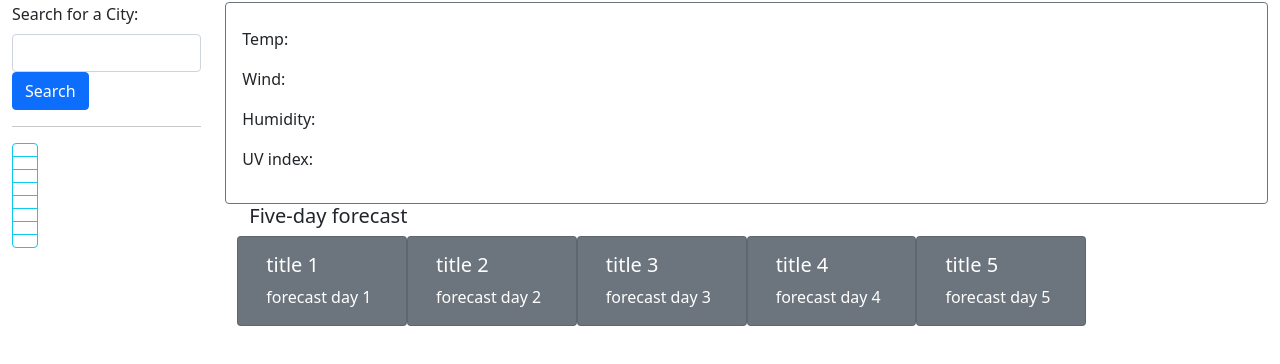
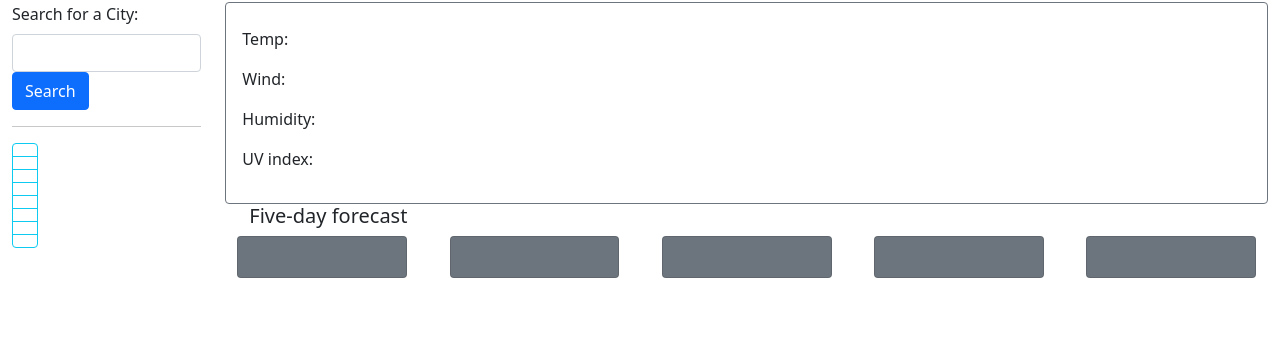
Before and after one commit to JohnSauter/Weather_Dashboard, a plain HTML site: page index.html in a window 1280 px wide. Shown: the part 54-418 px from the top of the page. Drawn offline with nearby package versions, Linux system fonts and the light colour scheme.

Commit message:
Make the display a little prettier

```diff
--- a/assets/js/script.js
+++ b/assets/js/script.js
@@ -100,7 +100,6 @@ async function add_location (city_name) {
     encodeURIComponent(api_key);
 
   /* Fetch the location of the city.  */
-  console.log(the_URL);
   const response = await fetch(the_URL);
   const json = await response.json();
   const city_obj = json;
@@ -137,13 +136,11 @@ function process_city_name (city_name) {
     return;
   }
 
-  const latitude = city_obj[0].lat;
-  const longtitude = city_obj[0].lon;
-  console.log(latitude + "," + longtitude);
-
   /* Now call the openweathermap server with the latitude
    * and longitude of the location for which we want
    * the weather.  */
+  const latitude = city_obj[0].lat;
+  const longtitude = city_obj[0].lon;
   const URL_start = "https://api.openweathermap.org/data/2.5/onecall";
   const the_URL = URL_start + "?lat=" + encodeURIComponent(latitude) +
     "&lon=" + encodeURIComponent(longtitude) + "&appid=" +
@@ -252,11 +249,11 @@ function daily_forecast (weather_data, day_no) {
   const temp_celsius_max = temp_Kelvin_max - 273.15;
   const temp_farenheit_min = (temp_celsius_min * (9/5)) + 32.0;
   const temp_farenheit_max = (temp_celsius_max * (9/5)) + 32.0;
-  forecast_body = forecast_body + "<p>Temp: " + temp_farenheit_min.toFixed(2) +
-    "&ndash;" + temp_farenheit_max.toFixed(2) + " °F</p>";
+  forecast_body = forecast_body + "<p>Temp: " + temp_farenheit_min.toFixed(0) +
+    "&ndash;" + temp_farenheit_max.toFixed(0) + " °F</p>";
   const wind_speed = this_forecast.wind_speed;
   const wind_speed_mph = wind_speed * 2.236936292054402;
-  forecast_body = forecast_body + "<p>Wind: " + wind_speed_mph.toFixed(2) +
+  forecast_body = forecast_body + "<p>Wind: " + wind_speed_mph.toFixed(0) +
     " MPH</p>";
   const humidity = this_forecast.humidity;
   forecast_body = forecast_body + "<p>Humidity: " + humidity + "%</p>";
--- a/index.html
+++ b/index.html
@@ -9,7 +9,7 @@
   <!-- Bootstrap 5.1.3 -->
   <link href="https://cdn.jsdelivr.net/npm/bootstrap@5.1.3/dist/css/bootstrap.min.css" rel="stylesheet" integrity="sha384-1BmE4kWBq78iYhFldvKuhfTAU6auU8tT94WrHftjDbrCEXSU1oBoqyl2QvZ6jIW3" crossorigin="anonymous">
 
-  <!-- jQuery 1.13.1 -->
+  <!-- jQuery UI 1.13.1 -->
   <link rel="stylesheet" href="https://code.jquery.com/ui/1.13.1/themes/base/jquery-ui.css" />
 
   <link rel="stylesheet" href="./assets/css/style.css" />
@@ -72,36 +72,36 @@
         </div>
 
         <section class="container"> <!-- 5-day forecast -->
-          <div class="row">
+          <div class="row justify-content-between">
             <h5> Five-day forecast</h5>
             <div id="forecast_1" class="card col-lg-2 text-white bg-secondary">
               <div class="card-body">
-                <h5 class="card-title">title 1</h5>
-                <p class="card-text">forecast day 1</p>
+                <h5 class="card-title"></h5>
+                <p class="card-text"></p>
               </div>
             </div> <!-- card -->
             <div id="forecast_2" class="card col-lg-2 text-white bg-secondary">
               <div class="card-body">
-                <h5 class="card-title">title 2</h5>
-                <p class="card-text">forecast day 2</p>
+                <h5 class="card-title"></h5>
+                <p class="card-text"></p>
               </div>
             </div> <!-- card -->
             <div id="forecast_3" class="card col-lg-2 text-white bg-secondary">
               <div class="card-body">
-                <h5 class="card-title">title 3</h5>
-                <p class="card-text">forecast day 3</p>
+                <h5 class="card-title"></h5>
+                <p class="card-text"></p>
               </div>
             </div> <!-- card -->
             <div id="forecast_4" class="card col-lg-2 text-white bg-secondary">
               <div class="card-body">
-                <h5 class="card-title">title 4</h5>
-                <p class="card-text">forecast day 4</p>
+                <h5 class="card-title"></h5>
+                <p class="card-text"></p>
               </div>
             </div> <!-- card -->
             <div id="forecast_5" class="card col-lg-2 text-white bg-secondary">
               <div class="card-body">
-                <h5 class="card-title">title 5</h5>
-                <p class="card-text">forecast day 5</p>
+                <h5 class="card-title"></h5>
+                <p class="card-text"></p>
               </div>
             </div> <!-- card -->
           </div> <!-- row -->
```
Also changed, not shown: assets/images/Weather_Dashboard.png, 1 other file.
